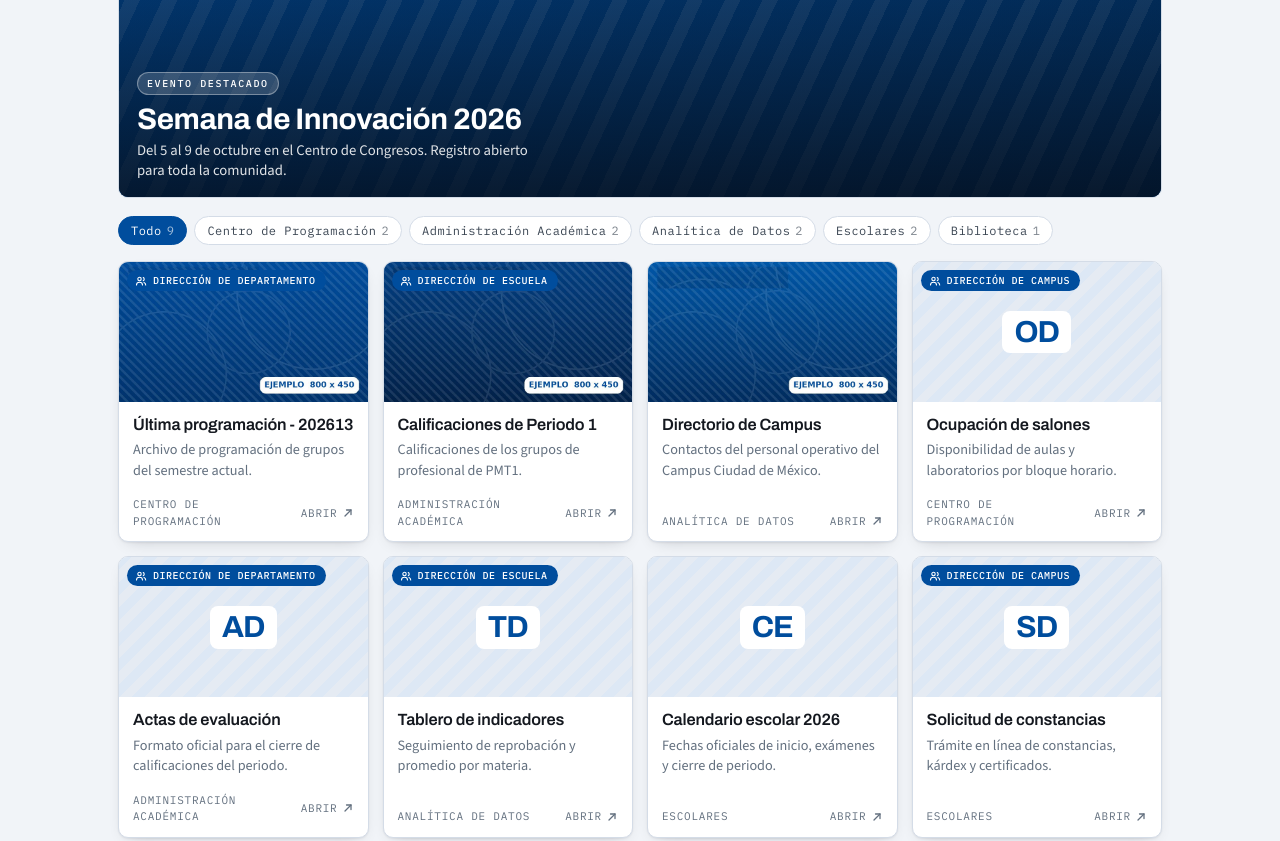
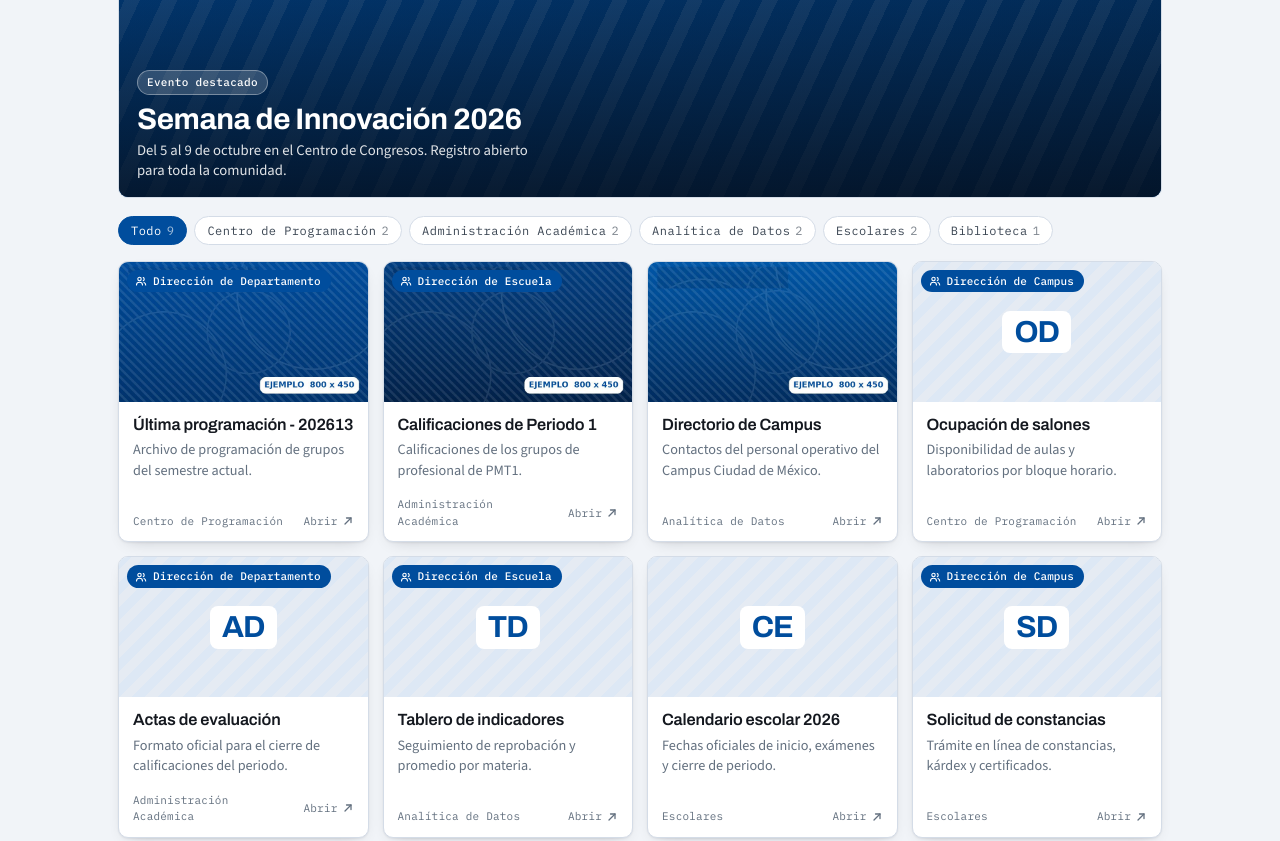
Before and after one commit to AlejandroFloresBenitez/CCM_Repositorio, a plain HTML site: page index.html in a window 1280 px wide. Shown: the part 308-1149 px from the top of the page. Drawn offline with nearby package versions, Linux system fonts and the light colour scheme.

Commit message:
Update estilos.css

```diff
--- a/css/estilos.css
+++ b/css/estilos.css
@@ -216,10 +216,9 @@
 
 .banner-tag {
   font-family: var(--f-mono);
-  font-size: 10px;
+  font-size: 11px;
   font-weight: 500;
-  letter-spacing: .16em;
-  text-transform: uppercase;
+  letter-spacing: .03em;
   color: #FFFFFF;
   background: rgba(255, 255, 255, .18);
   border: 1px solid rgba(255, 255, 255, .35);
@@ -381,10 +380,9 @@
   border-radius: 999px;
   padding: 4px 10px 4px 8px;
   font-family: var(--f-mono);
-  font-size: 10px;
+  font-size: 11px;
   font-weight: 500;
-  letter-spacing: .05em;
-  text-transform: uppercase;
+  letter-spacing: .01em;
   line-height: 1.3;
 }
 
@@ -427,8 +425,7 @@
   padding-top: 10px;
   font-family: var(--f-mono);
   font-size: 11px;
-  letter-spacing: .07em;
-  text-transform: uppercase;
+  letter-spacing: .02em;
   color: var(--muted);
 }
 
```
